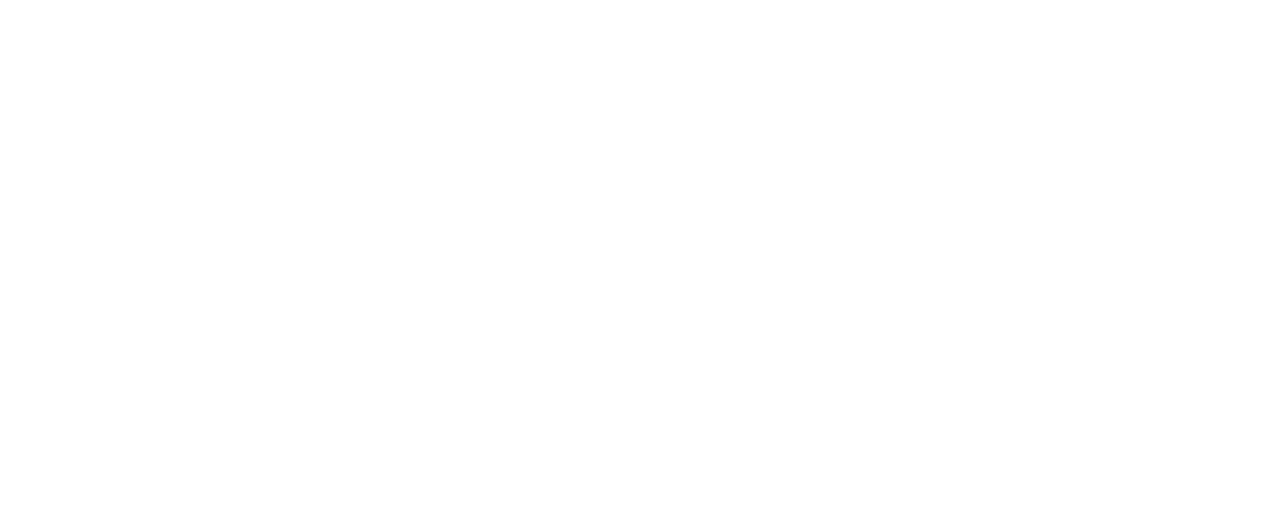
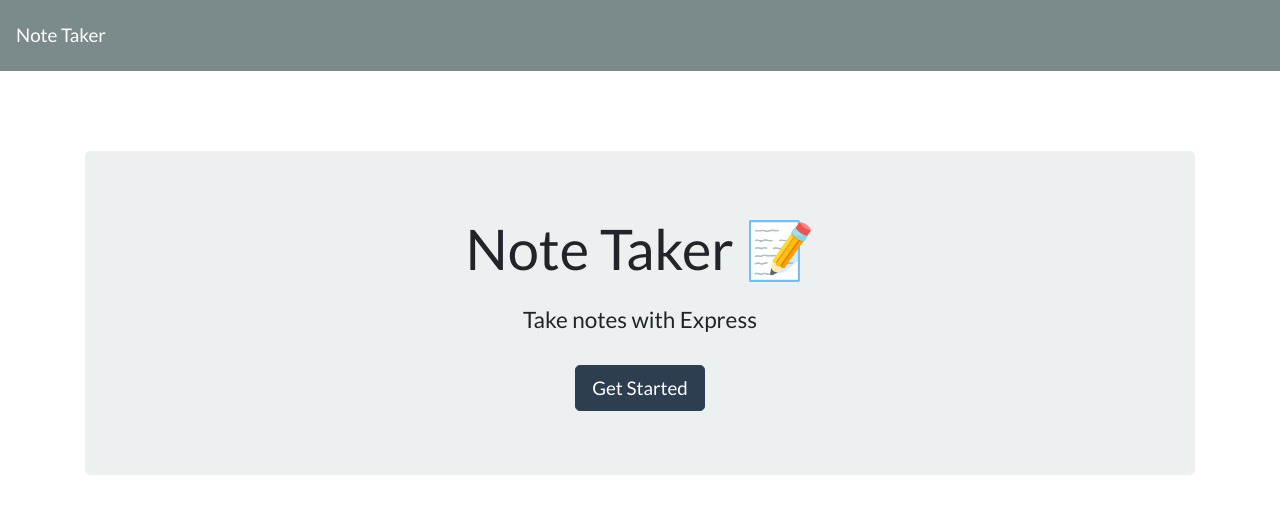
Before and after one commit to JMRosenberg12/Note-Taker, a website: page public/index.html in a window 1280 px wide. Drawn offline with nearby package versions, Linux system fonts and the light colour scheme; files whose address does not match are found by name.

Commit message:
edit index.html

```diff
--- a/public/index.html
+++ b/public/index.html
@@ -10,6 +10,17 @@
 </head>
 
 <body>
+  <nav class="navbar navbar-dark bg-dark">
+    <a class="navbar-brand" href="/">Note Taker
+    </a>
+  </nav>
+  <div class="container">
+    <div style="margin-top: 80px;" class="jumbotron text-center">
+      <h1 class="display-4">Note Taker <span role="img" aria-label="Memo">📝</span></h1>
+      <h4 class="mt-4">Take notes with Express</h4>
+      <a class="btn btn-primary btn-lg mt-4" href="/notes" role="button">Get Started</a>
+    </div>
+  </div>
   <script src="https://cdnjs.cloudflare.com/ajax/libs/jquery/3.3.1/jquery.min.js"></script>
   <script src="/assets/js/index.js"></script>
 </body>
```
